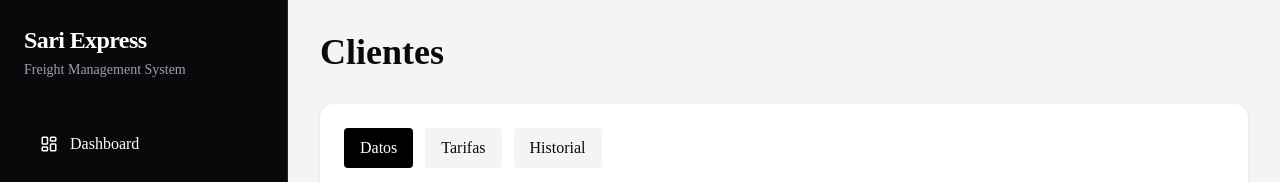
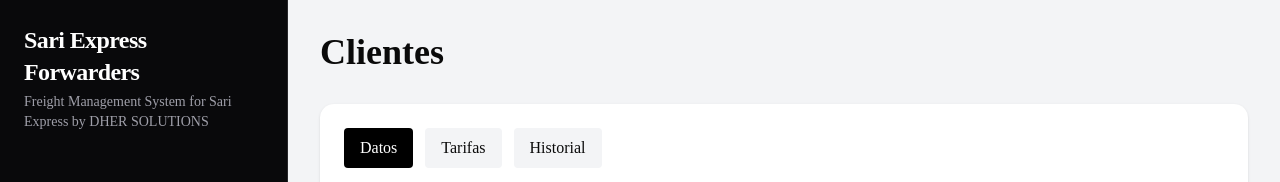
Before and after one commit to dhernandezp123/sarierp, a Next.js app: page /clientes in a window 1280 px wide. Shown: the top 182 px of the page. Built offline with nearby package versions, Linux system fonts and the light colour scheme; no server answers; the database is empty.

Commit message:
Modernize sidebar layout

```diff
--- a/src/components/layout/sidebar.tsx
+++ b/src/components/layout/sidebar.tsx
@@ -28,11 +28,11 @@ export default function Sidebar({
     <div className="mb-10">
 
       <h2 className="text-2xl font-bold tracking-tight">
-        Sari Express
+        Sari Express Forwarders
       </h2>
 
       <p className="text-zinc-400 text-sm mt-1">
-        Freight Management System
+        Freight Management System for Sari Express by DHER SOLUTIONS
       </p>
 
     </div>
```
